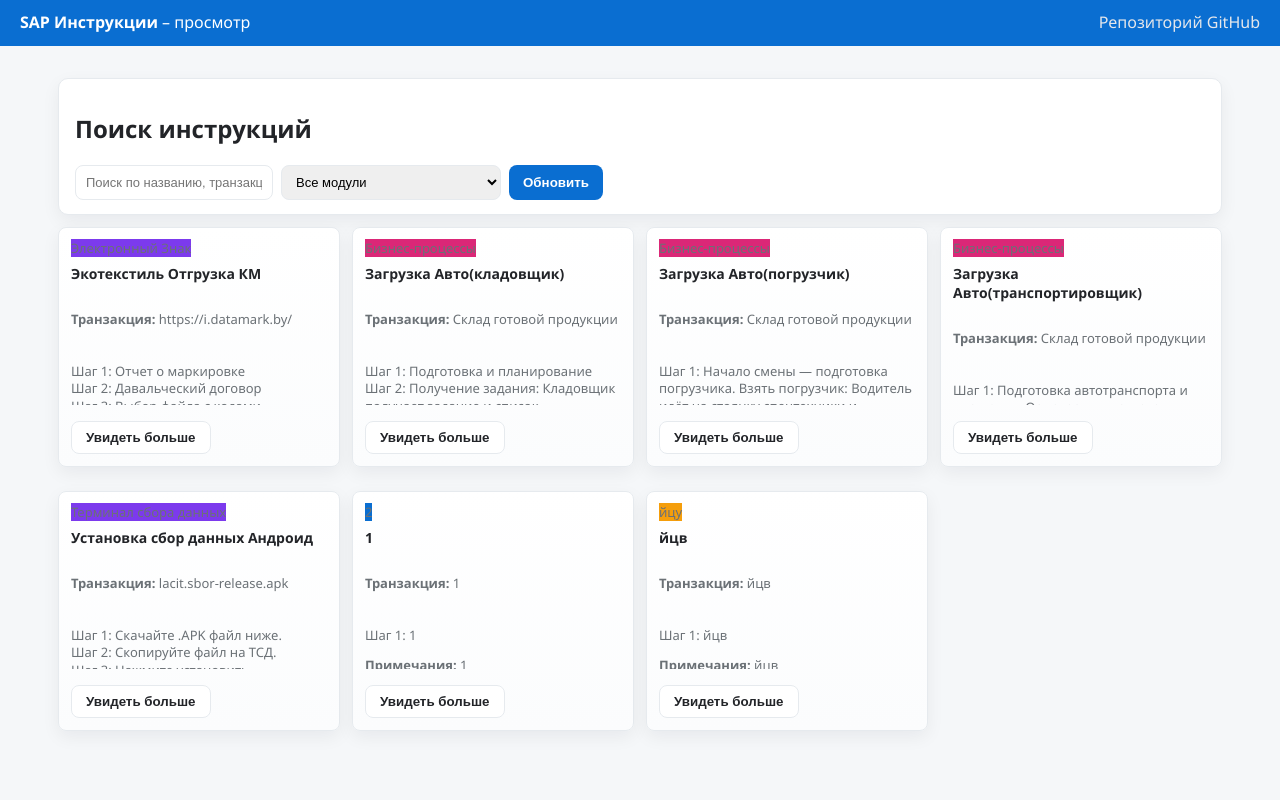
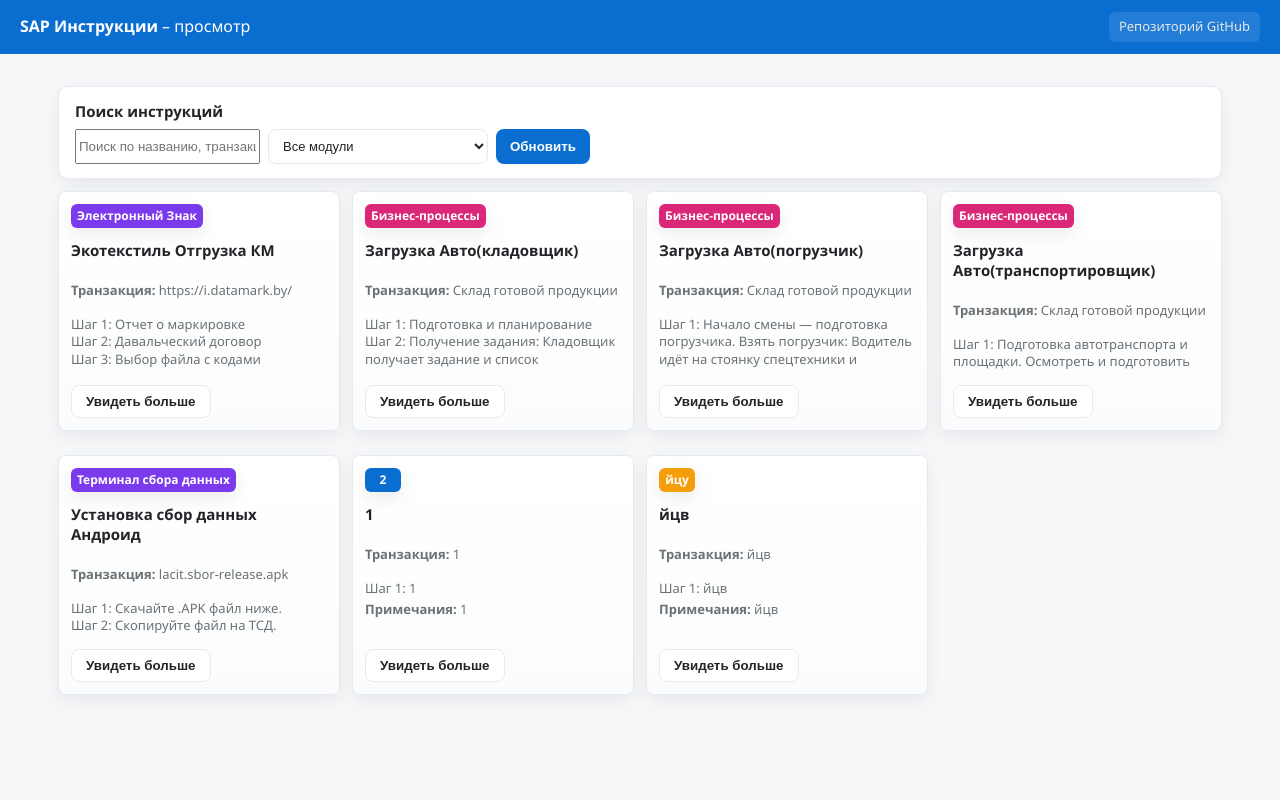
Before and after one commit to GazonSGP/sap, a plain HTML site: page index.html in a window 1280 px wide. Drawn offline with Linux system fonts and the light colour scheme.

Commit message:
Update styles.css

```diff
--- a/css/styles.css
+++ b/css/styles.css
@@ -1,4 +1,4 @@
-/* docs/css/styles.css — SAP Fiori-like + WORKING Electric Card */
+/* docs/css/styles.css — SAP Fiori-like + two-column modal + фиксы переноса */
 
 /* =========== Токены =========== */
 :root{
@@ -18,167 +18,112 @@
   --focus-ring: rgba(10,110,209,0.18);
   --shadow-soft: 0 6px 18px rgba(16,24,40,0.06);
   --shadow-strong: 0 12px 36px rgba(16,24,40,0.12);
-
-  /* Electric */
-  --electric: #3cf2ff;
 }
 
 /* =========== База =========== */
-*{ box-sizing:border-box }
-html,body{ height:100% }
-
+*{box-sizing:border-box}
+html,body{height:100%}
 body{
   margin:0;
   font-family:"Segoe UI", system-ui, -apple-system, "Helvetica Neue", Arial, sans-serif;
   background:var(--bg);
   color:var(--text);
+  -webkit-font-smoothing:antialiased;
+  -moz-osx-font-smoothing:grayscale;
   line-height:1.35;
 }
 
 /* Header */
-header{
-  display:flex;
-  justify-content:space-between;
-  align-items:center;
-  gap:12px;
-  padding:12px 20px;
-  background:var(--shell);
-  color:var(--shell-text);
+header{ display:flex; justify-content:space-between; align-items:center; gap:12px; padding:12px 20px; background:var(--shell); color:var(--shell-text); }
+header .brand{ font-weight:700; letter-spacing:.01em }
+header a{ text-decoration:none; color:var(--shell-text); background: rgba(255,255,255,0.1); padding:6px 10px; border-radius:6px; font-size:13px }
+
+/* Container */
+main{ max-width:1200px; margin:18px auto; padding:14px 18px 40px; }
+
+/* Card */
+.card{ background:var(--card-bg); border-radius:var(--radius); border:1px solid var(--border); padding:14px 16px; margin-bottom:12px; box-shadow:var(--shadow-soft); }
+.card h2, .card h3 { margin:0 0 8px 0; font-size:15px; font-weight:600; }
+.card p{ margin:6px 0; color:var(--muted); font-size:13px; }
+
+/* Controls */
+.controls{ display:flex; gap:8px; flex-wrap:wrap; align-items:center; margin-bottom:6px; }
+input[type="text"], select{ min-width:200px; padding:8px 10px; border-radius:8px; border:1px solid var(--border); background:#fff; color:var(--text); outline:none; font-size:13px }
+input:focus, select:focus{ box-shadow: 0 0 0 4px var(--focus-ring); border-color:var(--accent) }
+button{ padding:8px 14px; border-radius:8px; border:none; background:var(--accent); color:#fff; cursor:pointer; font-weight:700 }
+button.secondary{ background:#fff; color:var(--text); border:1px solid var(--border) }
+button.danger{ background:var(--danger); color:#fff }
+
+/* Grid */
+.list{ display:grid; grid-template-columns: repeat(auto-fill, minmax(260px, 1fr)); gap:12px; }
+
+/* Instruction card */
+.instruction-card{
+  position:relative; height:var(--card-height); overflow:hidden; display:flex; flex-direction:column; gap:8px;
+  padding:12px; cursor:pointer; transition: transform .12s ease, box-shadow .12s ease, border-color .12s ease;
+  border-radius:8px; border:1px solid var(--border); background: linear-gradient(180deg, var(--card-bg), #fbfcfd);
+}
+.instruction-card:hover{ transform: translateY(-4px); box-shadow: var(--shadow-strong); border-color:var(--border-strong) }
+.instruction-card .meta { font-size:13px; color:var(--muted); margin-bottom:4px; }
+.instruction-card .content{ flex:1 1 auto; overflow:hidden; font-size:13px; color:var(--muted) }
+.instruction-card .content p{ margin:4px 0; display:-webkit-box; -webkit-line-clamp:8; -webkit-box-orient:vertical; overflow:hidden; text-overflow:ellipsis; }
+.instruction-card .footer{ font-size:13px; color:var(--muted) }
+
+/* Fiori badge (compact square) */
+.fiori-badge{ display:inline-flex; align-items:center; gap:8px; user-select:none }
+.fiori-badge.clickable{ cursor:pointer }
+.fiori-badge-code{
+  display:inline-flex; align-items:center; justify-content:center;
+  min-width:36px; height:24px; padding:0 6px; color:#fff; border-radius:6px; font-weight:700; font-size:12px;
+  box-shadow: 0 6px 18px rgba(0,0,0,0.08); transition: transform .12s ease, filter .12s ease;
+}
+.fiori-badge.active .fiori-badge-code{ box-shadow: 0 8px 26px rgba(0,0,0,0.12); outline: 3px solid rgba(10,110,209,0.12); transform: translateY(-2px) }
+.instruction-card .fiori-badge.active{ border-radius:8px; padding:4px; background:rgba(10,110,209,0.04) }
+
+/* =========== МОДАЛКА =========== */
+.modal-backdrop{ position:fixed; inset:0; background:rgba(15,23,42,0.45); display:none; justify-content:center; align-items:center; z-index:60 }
+.modal-window{
+  width:100%; max-width:1100px; max-height:90vh; background:var(--card-bg); border-radius:10px; padding:14px; border:1px solid var(--border); box-shadow:var(--shadow-strong);
+  display:grid; grid-template-columns: 1fr 360px; gap:18px;
+}
+.modal-header{ grid-column: 1 / -1; display:flex; justify-content:space-between; align-items:center; gap:8px; margin-bottom:6px }
+.modal-left{ overflow-y:auto; max-height:70vh; padding-right:6px }
+.modal-right{ display:flex; flex-direction:column; gap:10px; max-height:70vh; overflow:hidden }
+
+/* main media + thumbs + controls */
+.modal-main-media{ flex:0 0 58%; border-radius:8px; overflow:hidden; background:#f7fafc; display:flex; align-items:center; justify-content:center }
+.modal-main-media img, .modal-main-media video{ width:100%; height:100%; object-fit:contain }
+.modal-thumbs{ flex:1 1 auto; overflow-y:auto; display:flex; flex-direction:column; gap:8px; padding-right:6px; min-height:72px }
+.modal-thumbs .thumb{ height:72px; border-radius:6px; overflow:hidden; cursor:pointer; border:2px solid transparent; display:flex; align-items:center; justify-content:center; background:#fff }
+.modal-thumbs .thumb img, .modal-thumbs .thumb video{ max-width:100%; max-height:100%; object-fit:cover }
+.modal-thumbs .thumb.active{ border-color: rgba(10,110,209,0.9); box-shadow: 0 6px 18px rgba(10,110,209,0.12) }
+
+/* step style */
+.steps-block .step{ background: #f3f7fb; padding:10px 12px; border-radius:8px; margin-bottom:8px; border:1px solid rgba(10,110,209,0.04) }
+
+/* notes: перенос и ограничение */
+.modal-notes{
+  background:#ffffff; border-radius:8px; padding:10px; border:1px solid var(--border); margin-top:8px; color:var(--text);
+  white-space: pre-wrap; word-break: break-word; overflow-wrap: anywhere; overflow:auto; max-width:100%;
 }
 
-/* Container */
-main{
-  max-width:1200px;
-  margin:18px auto;
-  padding:14px 18px 40px;
+/* controls row: скрываем через класс hidden */
+.media-controls{ display:flex; gap:8px; align-items:center; justify-content:space-between; margin-top:6px }
+.media-controls.hidden{ display:none !important }
+
+/* responsive */
+@media (max-width:780px){
+  .modal-window{ grid-template-columns: 1fr; max-width:96% }
+  .modal-left{ max-height:none } .modal-right{ order:2; max-height:none }
+  .modal-main-media{ flex:0 0 auto; height:220px }
+  .modal-thumbs{ flex-direction:row; overflow-x:auto; gap:6px; height:84px }
+  .modal-thumbs .thumb{ width:120px; height:72px; flex:0 0 auto }
 }
 
-/* Card base */
-.card{
-  background:var(--card-bg);
-  border-radius:var(--radius);
-  border:1px solid var(--border);
-  padding:14px 16px;
-  margin-bottom:12px;
-  box-shadow:var(--shadow-soft);
-}
+/* Lightbox */
+.image-lightbox{ position:fixed; inset:0; display:flex; justify-content:center; align-items:center; background:rgba(15,23,42,0.75); z-index:80 }
+.image-lightbox-inner{ max-width:95vw; max-height:95vh }
+.image-lightbox-inner img{ max-width:100%; max-height:95vh; border-radius:12px; box-shadow:0 20px 40px rgba(0,0,0,0.6) }
 
-/* Controls */
-input, select{
-  padding:8px 10px;
-  border-radius:8px;
-  border:1px solid var(--border);
-  font-size:13px;
-}
-
-button{
-  padding:8px 14px;
-  border-radius:8px;
-  border:none;
-  background:var(--accent);
-  color:#fff;
-  cursor:pointer;
-  font-weight:700;
-}
-
-button.secondary{
-  background:#fff;
-  color:var(--text);
-  border:1px solid var(--border);
-}
-
-/* Grid */
-.list{
-  display:grid;
-  grid-template-columns: repeat(auto-fill, minmax(260px, 1fr));
-  gap:12px;
-}
-
-/* =========================================================
-   INSTRUCTION CARD + ELECTRIC CARD (FIXED)
-   ========================================================= */
-
-.instruction-card{
-  position:relative;
-  isolation:isolate;            /* КЛЮЧ */
-  height:var(--card-height);
-  overflow:visible;
-  display:flex;
-  flex-direction:column;
-  gap:8px;
-  padding:12px;
-  cursor:pointer;
-  border-radius:8px;
-  border:1px solid var(--border);
-  background: linear-gradient(180deg, var(--card-bg), #fbfcfd);
-  transition: transform .15s ease, box-shadow .15s ease;
-}
-
-/* Electric border */
-.instruction-card::before{
-  content:"";
-  position:absolute;
-  inset:-4px;
-  border-radius:12px;
-
-  background:
-    conic-gradient(
-      from 0deg,
-      transparent,
-      var(--electric),
-      transparent,
-      var(--electric),
-      transparent
-    );
-
-  filter: blur(8px);
-  opacity:0;
-  pointer-events:none;
-  z-index:0;
-
-  animation:electric-spin 3.5s linear infinite;
-  transition: opacity .25s ease;
-}
-
-/* Контент поверх рамки */
-.instruction-card > *{
-  position:relative;
-  z-index:1;
-}
-
-/* Hover */
-.instruction-card:hover{
-  transform: translateY(-4px);
-  box-shadow:
-    var(--shadow-strong),
-    0 0 32px rgba(60,242,255,.6);
-  border-color:transparent;
-}
-
-.instruction-card:hover::before{
-  opacity:1;
-}
-
-/* Анимация */
-@keyframes electric-spin{
-  to{ transform: rotate(360deg); }
-}
-
-/* Content */
-.instruction-card h3{
-  margin:0 0 6px;
-  font-size:14px;
-  font-weight:600;
-}
-
-.instruction-card .meta{
-  font-size:13px;
-  color:var(--muted);
-}
-
-.instruction-card .content{
-  flex:1;
-  overflow:hidden;
-  font-size:13px;
-  color:var(--muted);
-}
+/* Utilities */
+.sr-only{ position:absolute!important; width:1px; height:1px; padding:0; margin:-1px; overflow:hidden; clip:rect(0,0,0,0); white-space:nowrap; border:0 }
```
